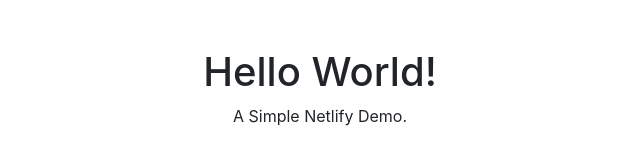
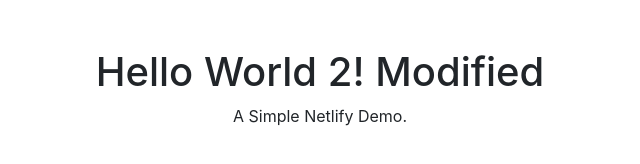
Before and after one commit to eslamabdo164/gulp_automate, a website: page index.html in a window 1280 px wide. Shown: the whole page, without its empty margins (320-960 px from the left). Drawn offline with nearby package versions, Linux system fonts and the light colour scheme.

Commit message:
change header

```diff
--- a/index.html
+++ b/index.html
@@ -8,7 +8,7 @@
   <div class="container">
     <div class="row">
       <div class="col text-center p-5">
-        <h1>Hello World!</h1>
+        <h1>Hello World 2! Modified</h1>
         <p>A Simple Netlify Demo.</p>
       </div>
     </div>
```
